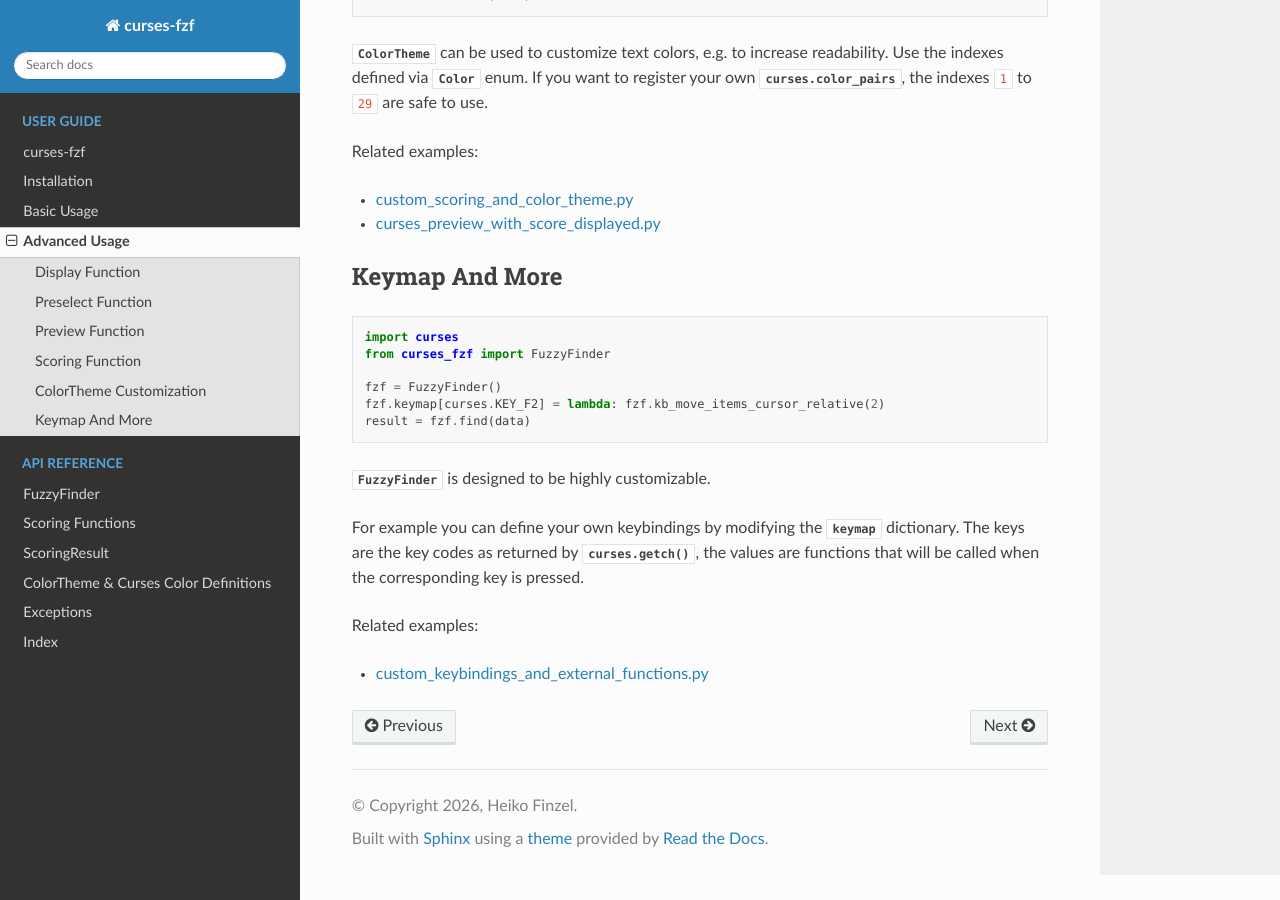
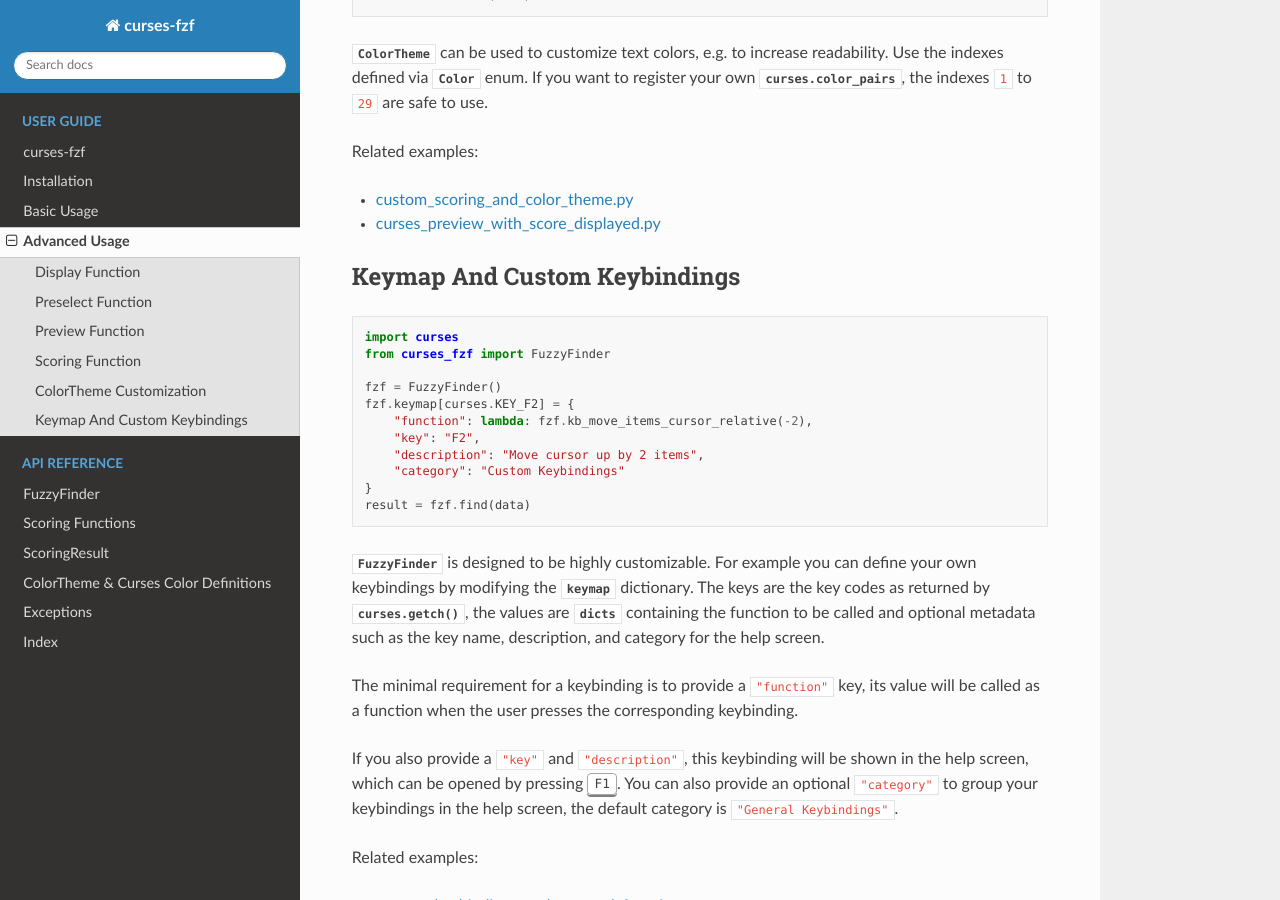
Before and after one commit to Heiko-san/curses_fzf, a Sphinx documentation site: the page built from docs/advanced_usage.rst, in a window 1280 px wide and 900 px high, scrolled down 4067 px. Built offline with Sphinx 7.4.7 and the Read the Docs theme 3.1.0, drawn with Linux system fonts in a browser that asks for light colours.

Commit message:
keymap example & docs

```diff
--- a/docs/advanced_usage.rst
+++ b/docs/advanced_usage.rst
@@ -189,8 +189,8 @@ Related examples:
 - `custom_scoring_and_color_theme.py`_
 - `curses_preview_with_score_displayed.py`_
 
-Keymap And More
----------------
+Keymap And Custom Keybindings
+-----------------------------
 
 .. code-block:: python
 
@@ -198,16 +198,29 @@ Keymap And More
     from curses_fzf import FuzzyFinder
 
     fzf = FuzzyFinder()
-    fzf.keymap[curses.KEY_F2] = lambda: fzf.kb_move_items_cursor_relative(2)
+    fzf.keymap[curses.KEY_F2] = {
+        "function": lambda: fzf.kb_move_items_cursor_relative(-2),
+        "key": "F2",
+        "description": "Move cursor up by 2 items",
+        "category": "Custom Keybindings"
+    }
     result = fzf.find(data)
 
 :class:`~curses_fzf.FuzzyFinder` is designed to be highly customizable.
-
 For example you can define your own keybindings by modifying the
 :attr:`~curses_fzf.FuzzyFinder.keymap` dictionary.
 The keys are the key codes as returned by :py:obj:`curses.getch()`,
-the values are functions that will be called when the corresponding key is
-pressed.
+the values are :py:obj:`dicts` containing the function to be called and optional
+metadata such as the key name, description, and category for the help screen.
+
+The minimal requirement for a keybinding is to provide a ``"function"`` key,
+its value will be called as a function when the user presses the corresponding
+keybinding.
+
+If you also provide a ``"key"`` and ``"description"``, this keybinding will be
+shown in the help screen, which can be opened by pressing :kbd:`F1`.
+You can also provide an optional ``"category"`` to group your keybindings in
+the help screen, the default category is ``"General Keybindings"``.
 
 Related examples:
 
```
Also changed, not shown: CHANGELOG.md (+6 -0 lines), 1 other file.
